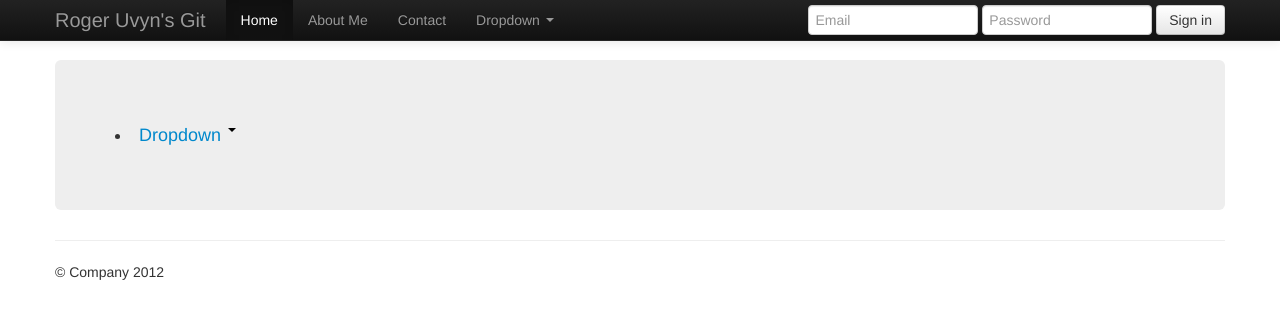
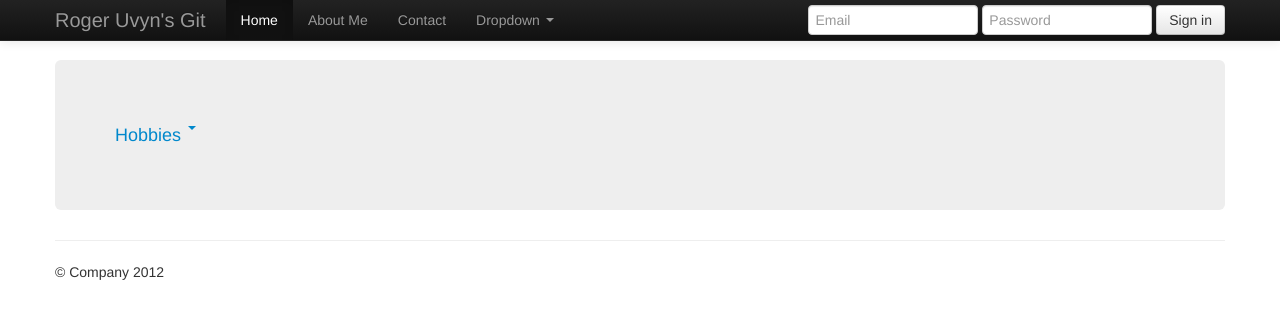
Before and after one commit to RogerUvyn/rogeruvyn.github.com, a Jekyll site: the page built from personal/interests.markdown, in a window 1280 px wide. Shown: the top 319 px of the page. Built offline with Jekyll 4.4.1, drawn with Linux system fonts in a browser that asks for light colours.

Commit message:
Rev 1.13
Rev 1.13

```diff
--- a/personal/interests.markdown
+++ b/personal/interests.markdown
@@ -2,24 +2,34 @@
 layout: default
 ---
 
+
+
+<div class="nav-collapse collapse">
+<ul class="nav">
+
+
 <div class="hero-unit">
 
-
 <li class="dropdown">
-                <a href="#" class="dropdown-toggle" data-toggle="dropdown">Dropdown <b class="caret"></b></a>
-                <ul class="dropdown-menu">
-                  <li><a href="#">Action</a></li>
-                  <li><a href="#">Another action</a></li>
-                  <li><a href="#">Something else here</a></li>
-                  <li class="divider"></li>
-                  <li class="nav-header">Nav header</li>
-                  <li><a href="#">Separated link</a></li>
-                  <li><a href="#">One more separated link</a></li>
-                </ul>
-              </li>
-
-
-
-
+  <a href="#" class="dropdown-toggle" data-toggle="dropdown">Hobbies <b class="caret"></b></a>
+  <ul class="dropdown-menu">
+    <li class="nav-header">Automotive</li>
+    <li class="dropdown-submenu">
+      <a tabindex="-1" href="#">Automotive Racing</a>
+      <ul class="dropdown-menu">
+      <li><a href="#">NHRA</a></li>
+      <li><a href="#">NASCAR</a></li>
+      </ul>
+    </li>
+    <li><a href="#">Automotive Restoration</a></li>
+    <li><a href="#">Muscle Cars</a></li>
+    <li class="divider"></li>
+    <li class="nav-header">Other</li>
+    <li><a href="#">RC Planes</a></li>
+    <li><a href="#">RC Cars</a></li>
+    <li><a href="#">Painting</a></li>
+  </ul>
+</li>
 
 </div>
+</ul></div>
```
